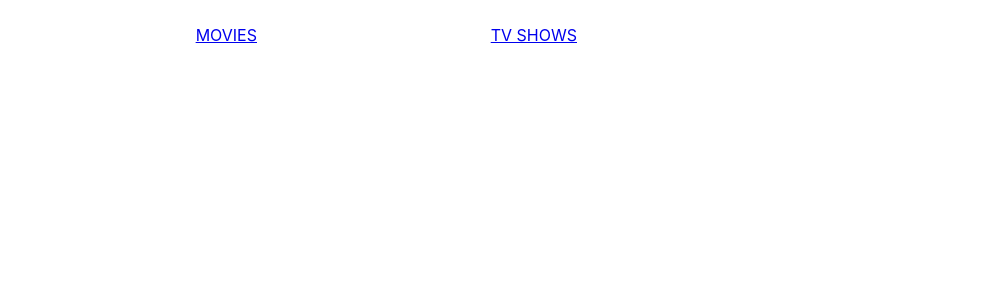
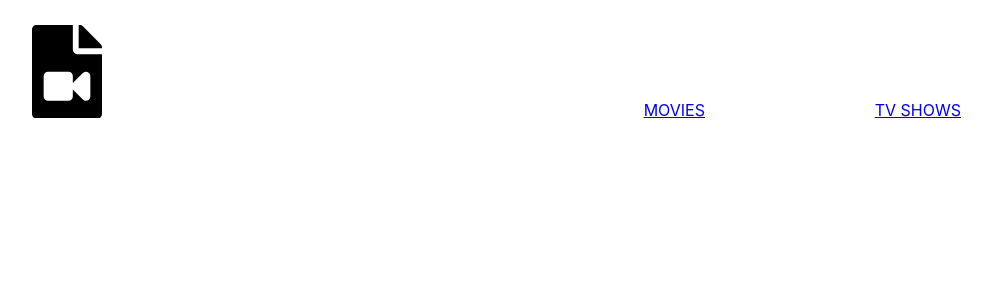
Before and after one commit to Ba-Zen/React-Movie-Guide, a React (Create React App) app: page / in a window 1280 px wide. Shown: the top 300 px of the page, without its empty margins (63-1055 px from the left). Built offline with nearby package versions, Linux system fonts and the light colour scheme.

Commit message:
logo added to header

```diff
--- a/src/components/header/header.component.js
+++ b/src/components/header/header.component.js
@@ -1,10 +1,15 @@
 import React from 'react';
 import { Link } from 'react-router-dom';
+
+import { ReactComponent as Logo } from '../../assets/film.svg';
 
 import './header.styles.scss';
 
 const Header = () => (
   <div className='header'>
+    <div className='logo-container'>
+      <Logo className='logo' />
+    </div>
     <div className='options'>
       <Link className='options' to='/movies'>
         MOVIES
--- a/src/components/header/header.styles.scss
+++ b/src/components/header/header.styles.scss
@@ -1,9 +1,16 @@
 .header {
   height: 70px;
-  width: 100%;
+  width: 80%;
   display: flex;
   justify-content: space-between;
-  margin-bottom: 50px;
+  margin-bottom: 200px;
+
+  .logo-container {
+    height: 100%;
+    width: 70px;
+    padding: 25px;
+    margin: 0 70px;
+  }
 
   .options {
     width: 50%;
@@ -11,6 +18,7 @@
     display: flex;
     align-items: center;
     justify-content: flex-end;
+    margin-top: 50px;
 
     .option {
       padding: 10px 15px;
```
Also changed, not shown: src/assets/film.svg (added).
